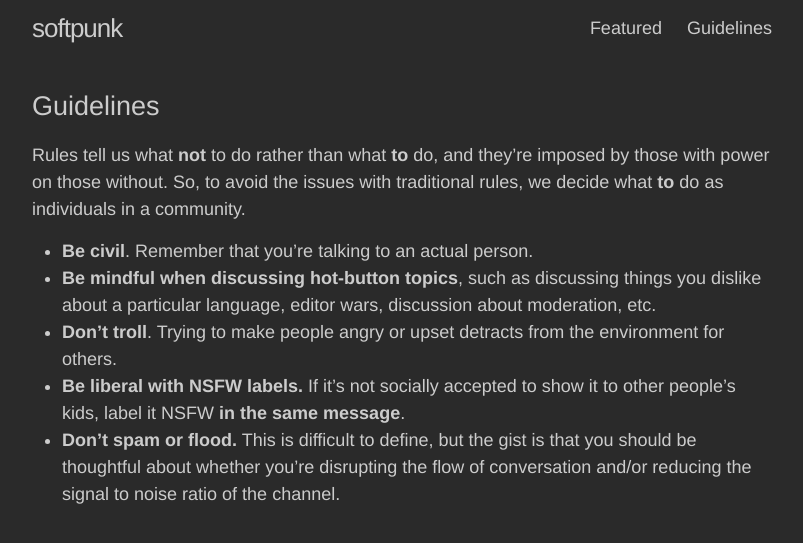
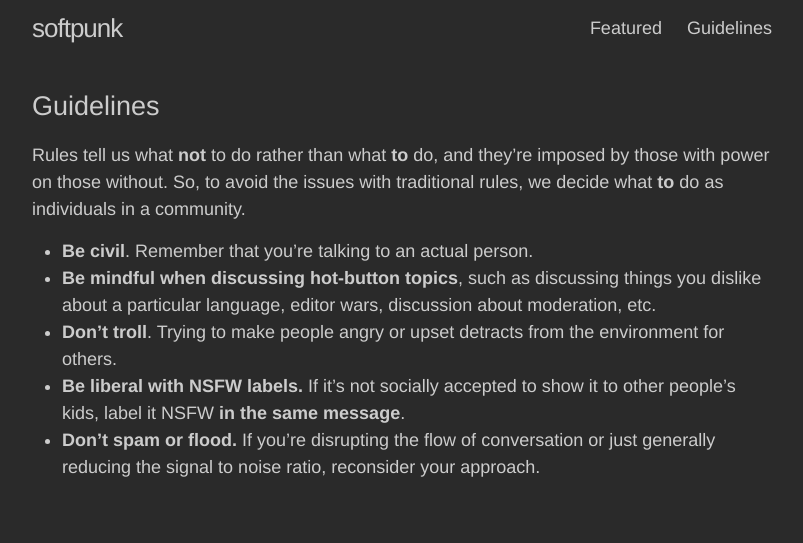
Before and after one commit to softpunk/softpunk.github.io, a Jekyll site: the page built from guidelines.md, in a window 1280 px wide. Shown: the top 543 px of the page, without its empty margins (238-1041 px from the left). Built offline with Jekyll 4.4.1, drawn with Linux system fonts in a browser that asks for light colours.

Commit message:
Reword spam/flood guideline

```diff
--- a/guidelines.md
+++ b/guidelines.md
@@ -11,4 +11,4 @@ So, to avoid the issues with traditional rules, we decide what **to** do as indi
 - **Be mindful when discussing hot-button topics**, such as discussing things you dislike about a particular language, editor wars, discussion about moderation, etc.
 - **Don't troll**. Trying to make people angry or upset detracts from the environment for others.
 - **Be liberal with NSFW labels.** If it's not socially accepted to show it to other people's kids, label it NSFW **in the same message**.
-- **Don't spam or flood.** This is difficult to define, but the gist is that you should be thoughtful about whether you're disrupting the flow of conversation and/or reducing the signal to noise ratio of the channel.
+- **Don't spam or flood.** If you're disrupting the flow of conversation or just generally reducing the signal to noise ratio, reconsider your approach.
```
